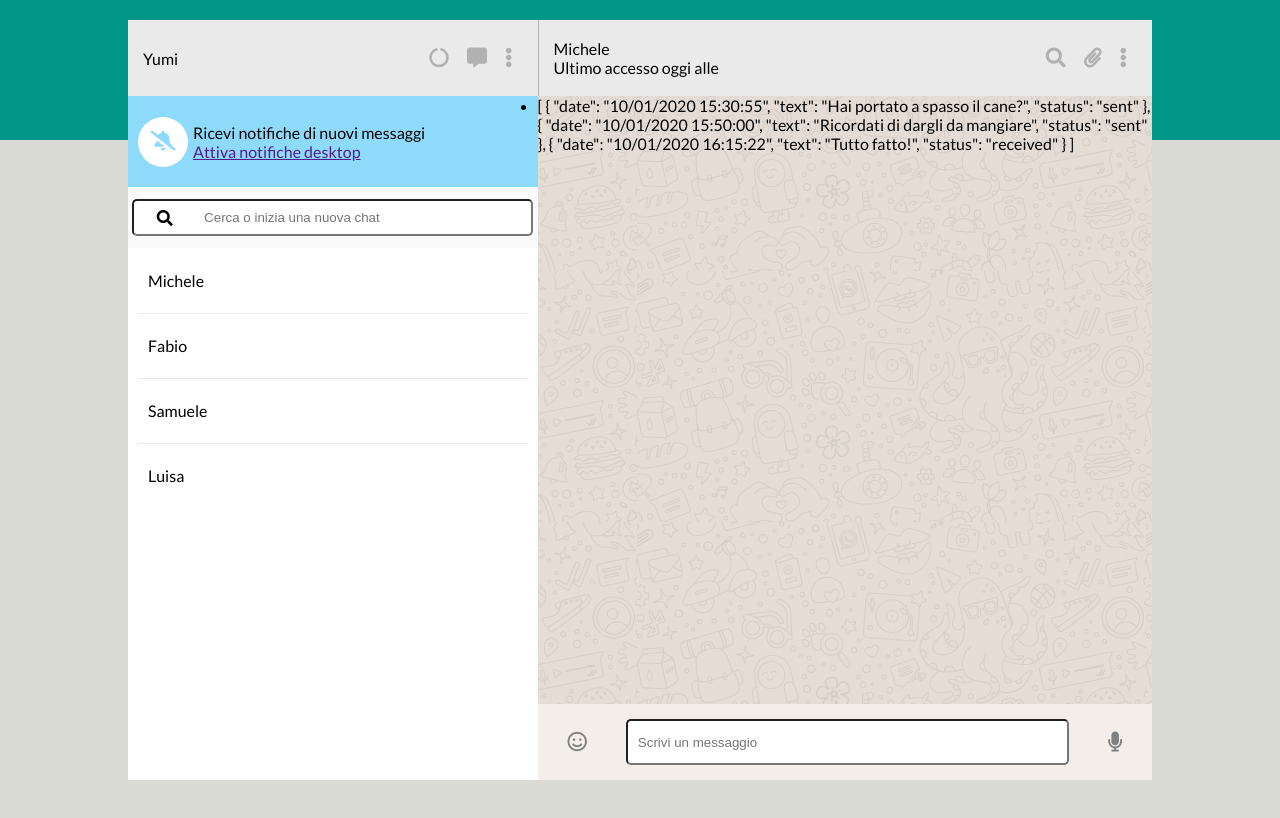
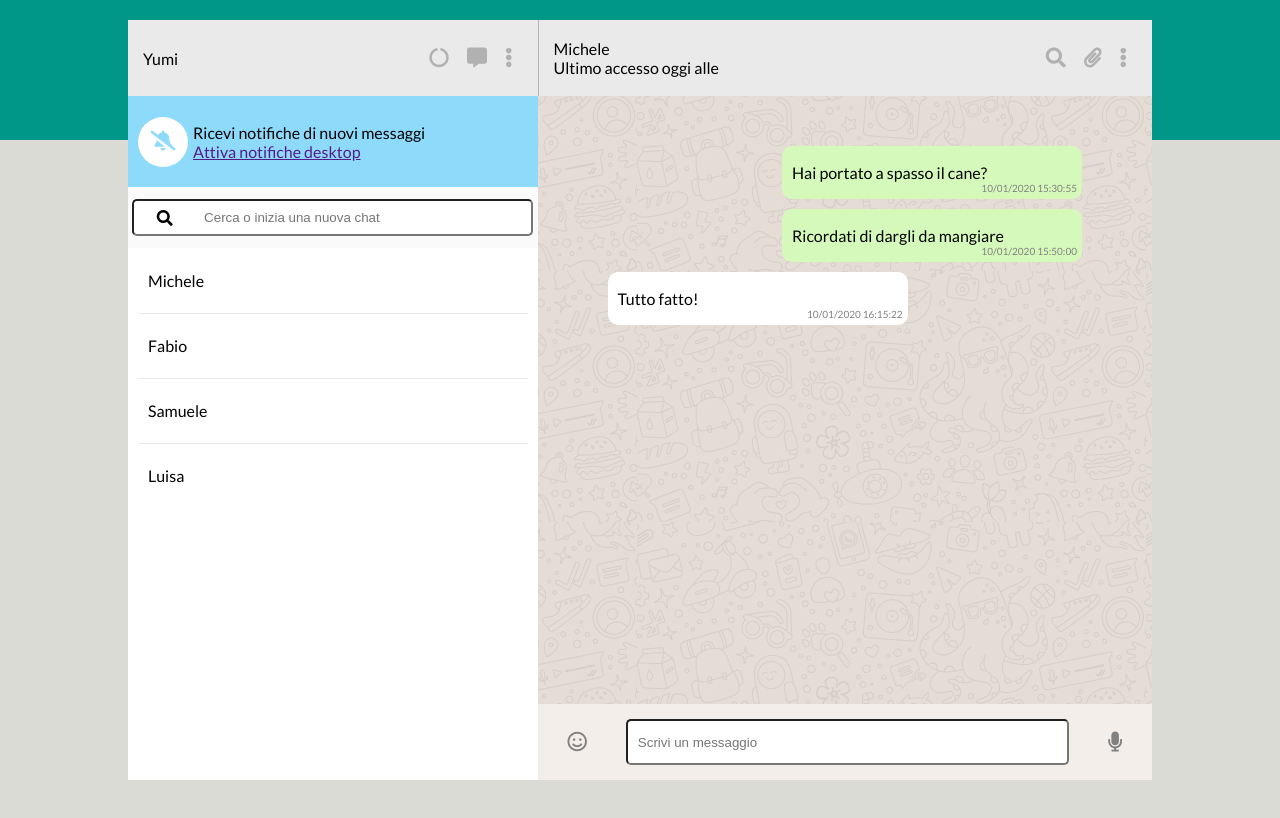
Before and after one commit to yumishikata/js-html-css-boolzap, a plain HTML site: page index.html in a window 1280 px wide. Drawn offline with nearby package versions, Linux system fonts and the light colour scheme.

Commit message:
Messaggi non dinamici

```diff
--- a/index.html
+++ b/index.html
@@ -66,9 +66,19 @@
                 </div>
                 <div class="main_messaggi">
                     <ul>
-                        <li v-for="element in contacts" v-if="element.visible" >
-                            {{ element.messages}}
-                        </li>
+                       <li class="sent">
+                            <p>Hai portato a spasso il cane?</p>
+                            <p class="ora">10/01/2020 15:30:55</p>
+
+                       </li>
+                       <li class= "sent">
+                            Ricordati di dargli da mangiare
+                            <p class="ora">10/01/2020 15:50:00</p>
+                       </li>
+                       <li class="received">
+                            Tutto fatto!
+                            <p class="ora">10/01/2020 16:15:22</p>
+                       </li>
                     </ul>
                 </div>
                 <div class="main_footer">
--- a/style.css
+++ b/style.css
@@ -12,6 +12,9 @@ body {
     overflow: hidden;
 }
 
+li {
+    list-style: none;
+}
 /* FINESTRA CENTRALE */
 .window {
     height: 95vh;
@@ -113,7 +116,6 @@ margin-right: 5px;
 }
 
 .messaggi_utenti li {
-    list-style: none;
     display: flex;
     align-items: center;
     height: 65px;
@@ -163,3 +165,40 @@ margin-right: 5px;
     font-size: 20px;
     color: grey;
 }
+
+.main_messaggi {
+    height: 90%;
+    width: 100%;
+    padding: 50px 70px 10vh 70px;
+
+}
+
+.main_messaggi li {
+    width: 300px;
+    padding: 17px 10px;
+    border-radius: 10px;
+    margin-bottom: 10px;
+    position: relative;
+}
+
+.main_messaggi li p:not(.ora) {
+    width: 100%;
+}
+.main_messaggi li .ora {
+    font-size: 10px;
+    color: grey;
+    position: absolute;
+    right: 5px;
+    bottom: 5px;
+}
+.sent {
+    background-color: #d5f9ba;
+    left: 100%;
+    transform: translateX(-100%)
+
+}
+
+.received {
+    background-color: white;
+
+}
```
